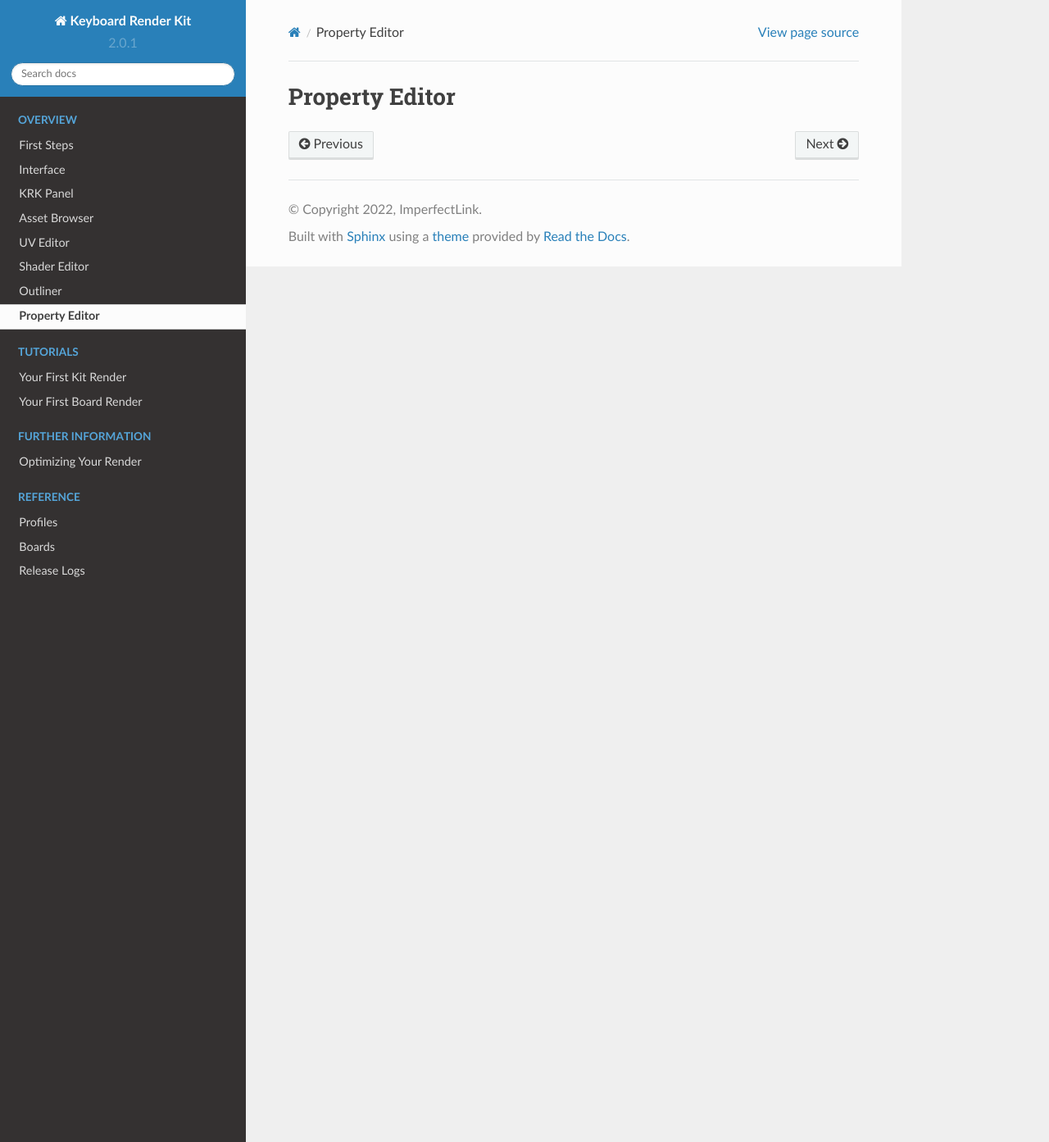
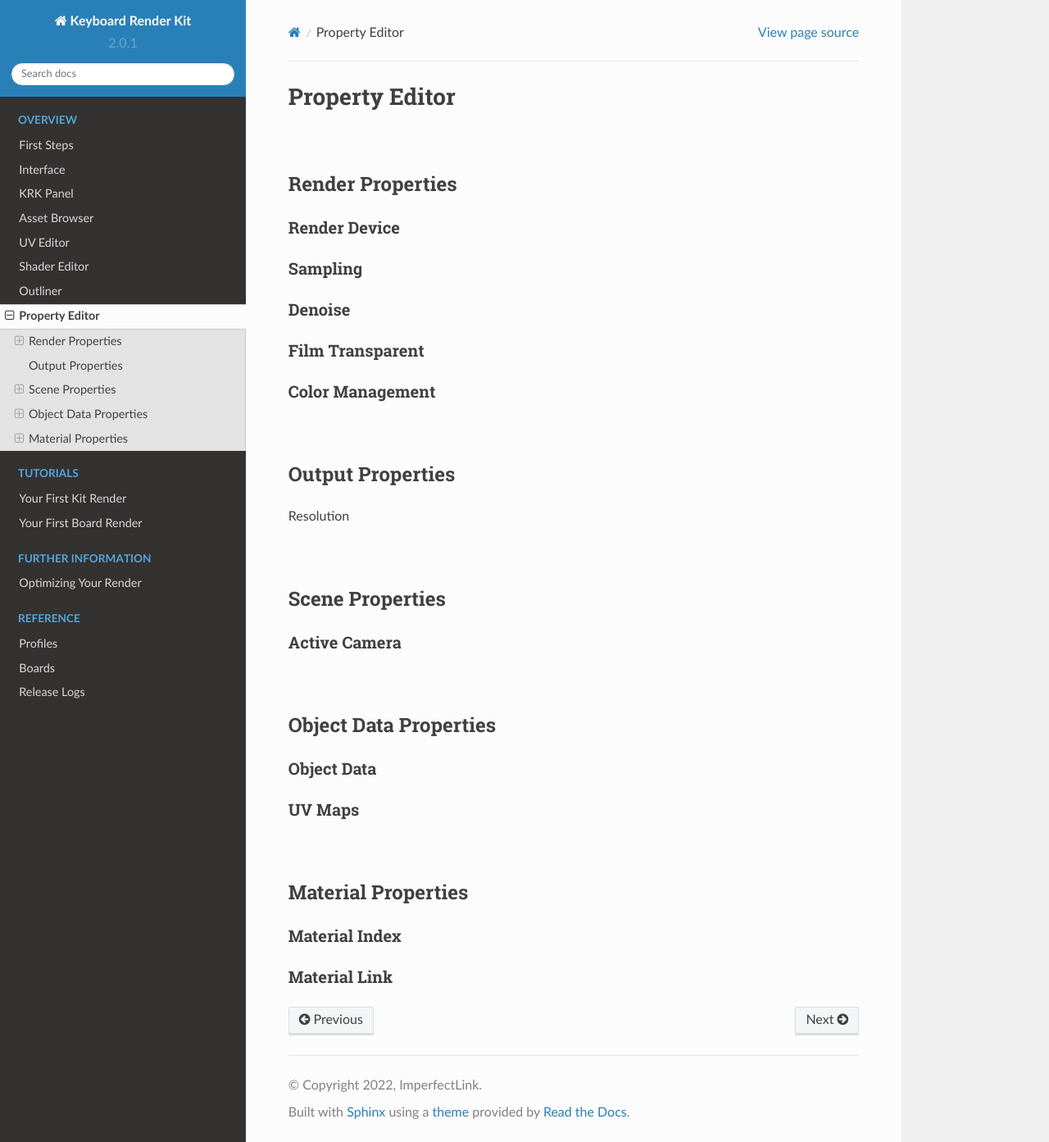
Before and after one commit to imperfectlink/KeyboardRenderKit, a Sphinx documentation site: the page built from docs/source/properties.rst, in a window 1280 px wide and 1393 px high. Shown: the whole window at 82% size. Built offline with Sphinx 7.4.7 and the Read the Docs theme 2.0.0, drawn with Linux system fonts in a browser that asks for light colours.

Commit message:
Update properties.rst

```diff
--- a/docs/source/properties.rst
+++ b/docs/source/properties.rst
@@ -1,2 +1,48 @@
 Property Editor
 ====
+
+|
+
+Render Properties
+~~~~
+Render Device
+----
+Sampling
+----
+Denoise
+----
+Film Transparent
+----
+Color Management
+----
+
+|
+
+Output Properties
+~~~~
+Resolution
+
+|
+
+Scene Properties
+~~~~
+Active Camera
+----
+
+|
+
+Object Data Properties
+~~~~
+Object Data
+----
+UV Maps
+----
+
+|
+
+Material Properties
+~~~~
+Material Index
+----
+Material Link
+----
```
